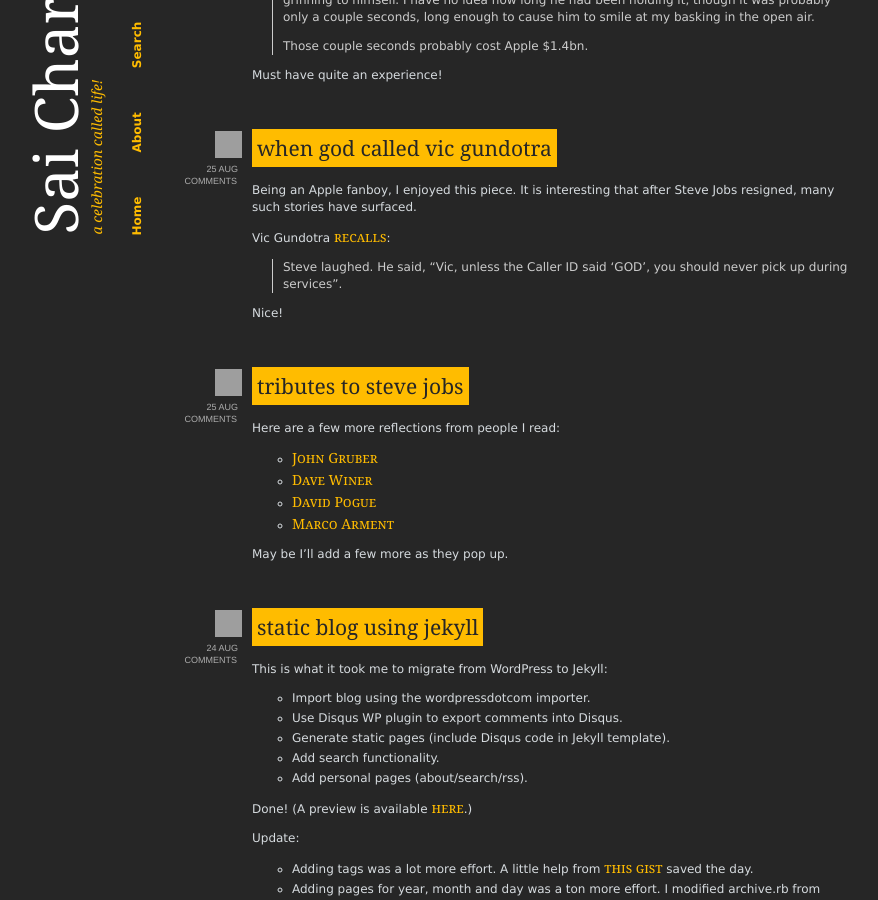
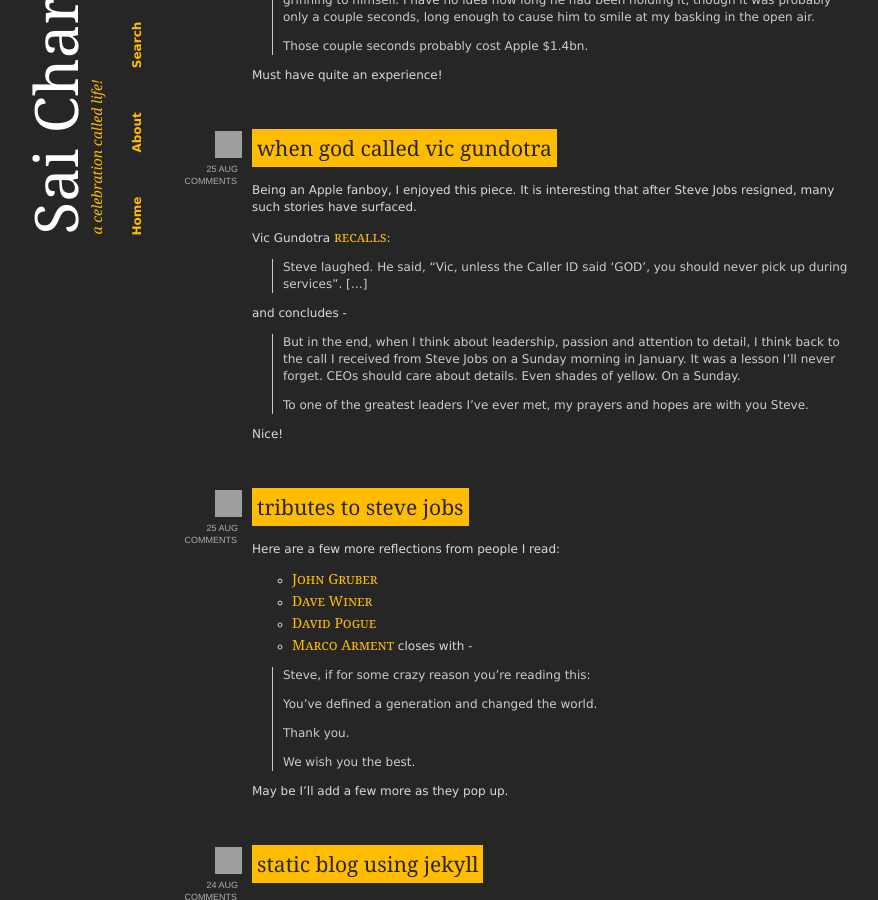
Before and after one commit to arjunasuresh3/scharan.github.com, a Jekyll site: the page built from index.html, in a window 1280 px wide and 900 px high, scrolled down 216 px. Shown: the whole window, without its empty margins (208-1086 px from the left). Built offline with Jekyll 4.4.1, drawn with Linux system fonts in a browser that asks for light colours; nearby versions of some CDN libraries; the list of posts is cut into pages by our own code; comment, search, counter and statistics services are not loaded; a style sheet for code colours, icons or effects is not loaded; grey boxes are pictures that could not be loaded.

Commit message:
Finer points.

```diff
--- a/_posts/2011-08-25-tributes-to-steve-jobs.markdown
+++ b/_posts/2011-08-25-tributes-to-steve-jobs.markdown
@@ -12,6 +12,14 @@
 - [John Gruber](http://daringfireball.net/2011/08/resigned)
 - [Dave Winer](http://scripting.com/stories/2011/08/25/thanksSteve.html)
 - [David Pogue](http://pogue.blogs.nytimes.com/2011/08/25/steve-jobs-reshaped-industries/)
-- [Marco Arment](www.marco.org/2011/08/24/steve-jobs-resigns-as-apple-ceo)
+- [Marco Arment](www.marco.org/2011/08/24/steve-jobs-resigns-as-apple-ceo) closes with -
+
+> Steve, if for some crazy reason you're reading this:
+>
+> You've defined a generation and changed the world.
+>
+> Thank you.
+>
+> We wish you the best.
 
 May be I'll add a few more as they pop up.
--- a/_posts/2011-08-25-when-god-called-vic-gundotra.markdown
+++ b/_posts/2011-08-25-when-god-called-vic-gundotra.markdown
@@ -10,6 +10,12 @@
 
 Vic Gundotra [recalls](https://plus.google.com/107117483540235115863/posts/gcSStkKxXTw):
 
-> Steve laughed. He said, "Vic, unless the Caller ID said 'GOD', you should never pick up during services".
+> Steve laughed. He said, "Vic, unless the Caller ID said 'GOD', you should never pick up during services". [...]
+
+and concludes -
+
+> But in the end, when I think about leadership, passion and attention to detail, I think back to the call I received from Steve Jobs on a Sunday morning in January. It was a lesson I'll never forget. CEOs should care about details. Even shades of yellow. On a Sunday.
+>
+>To one of the greatest leaders I've ever met, my prayers and hopes are with you Steve.
 
 Nice!
```
